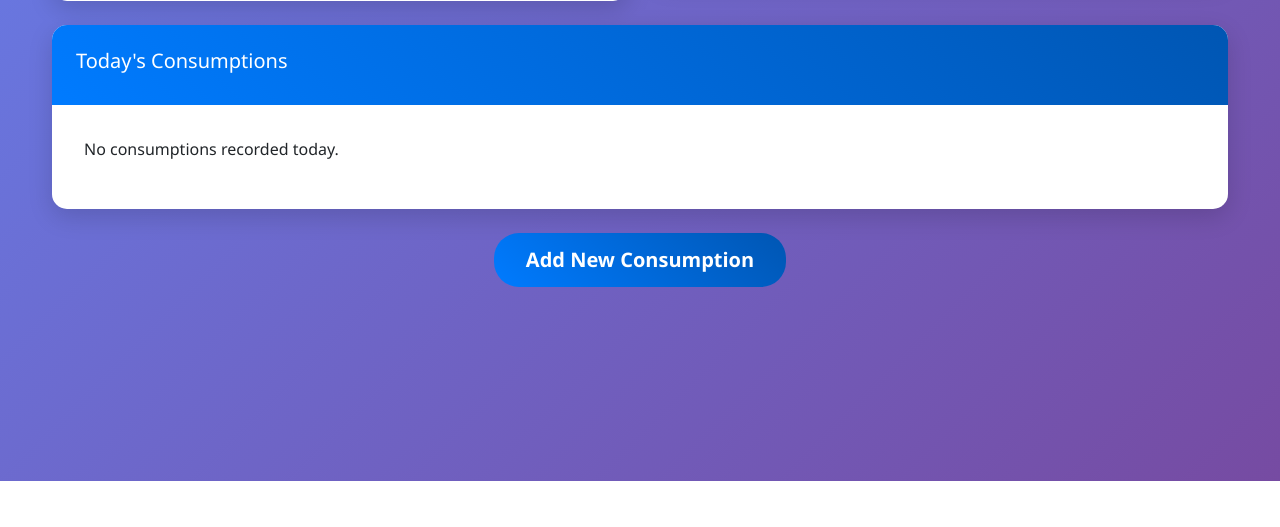
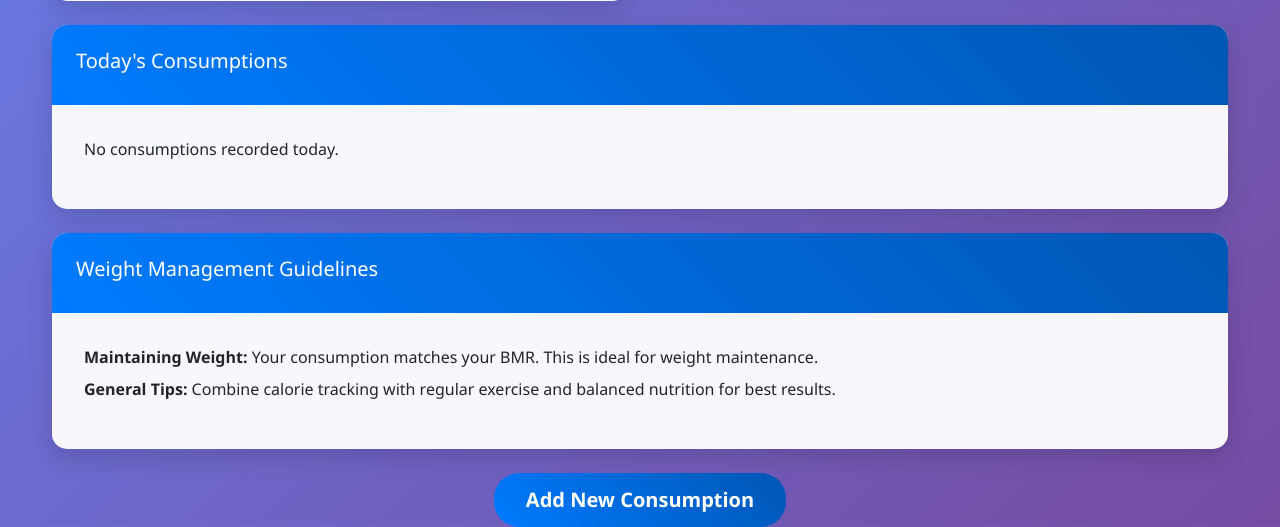
Before and after one commit to RabbiPrimon/Calorie-Counter, a Django app: page /dashboard/ in a window 1280 px wide. Shown: the part 319-846 px from the top of the page. Before the commit the page ends 800 px from the top, so only its background shows below. Run offline with Django 5.2, Linux system fonts and the light colour scheme; a user stored in the database is signed in; data that the repository does not hold is empty.

Commit message:
Bug solved

```diff
--- a/Rabbi_20_CalorieCounter/CalorieApp/views.py
+++ b/Rabbi_20_CalorieCounter/CalorieApp/views.py
@@ -1,8 +1,9 @@
 from django.shortcuts import render, redirect
-from django.contrib.auth import login, authenticate, logout
+from django.contrib.auth import login, logout, get_user_model
 from django.contrib.auth.decorators import login_required
 from django.contrib import messages
 from django.db import models
+from django.db.models import Q
 from .forms import UserRegisterForm, UserProfileForm, DailyConsumptionForm
 from .models import UserProfile, DailyConsumption
 from django.utils import timezone
@@ -12,6 +13,11 @@ def register(request):
     if request.method == 'POST':
         form = UserRegisterForm(request.POST)
         if form.is_valid():
+            email = form.cleaned_data.get('email')
+            User = get_user_model()
+            if User.objects.filter(email=email).exists():
+                messages.error(request, 'Email already exists. Please use a different email.')
+                return render(request, 'register.html', {'form': form})
             user = form.save()
             login(request, user)
             messages.success(request, f'Account created for {user.username}!')
@@ -22,9 +28,14 @@ def register(request):
 
 def login_view(request):
     if request.method == 'POST':
-        username = request.POST['username']
+        username_or_email = request.POST['username']
         password = request.POST['password']
-        user = authenticate(request, username=username, password=password)
+        User = get_user_model()
+        try:
+            user = User.objects.get(Q(username=username_or_email) | Q(email=username_or_email))
+            user = authenticate(request, username=user.username, password=password)
+        except User.DoesNotExist:
+            user = None
         if user is not None:
             login(request, user)
             return redirect('dashboard')
--- a/Rabbi_20_CalorieCounter/static/css/style.css
+++ b/Rabbi_20_CalorieCounter/static/css/style.css
@@ -2,6 +2,13 @@ body {
     background: linear-gradient(135deg, #667eea 0%, #764ba2 100%);
     min-height: 100vh;
     font-family: 'Segoe UI', Tahoma, Geneva, Verdana, sans-serif;
+    animation: gradientShift 15s ease infinite;
+}
+
+@keyframes gradientShift {
+    0% { background-position: 0% 50%; }
+    50% { background-position: 100% 50%; }
+    100% { background-position: 0% 50%; }
 }
 
 .navbar {
@@ -21,6 +28,8 @@ body {
     border-radius: 15px;
     overflow: hidden;
     transition: transform 0.3s ease, box-shadow 0.3s ease;
+    background: rgba(255, 255, 255, 0.95);
+    backdrop-filter: blur(10px);
 }
 
 .card:hover {
@@ -46,6 +55,23 @@ body {
     padding: 0.75rem 2rem;
     font-weight: bold;
     transition: all 0.3s ease;
+    position: relative;
+    overflow: hidden;
+}
+
+.btn-primary::before {
+    content: '';
+    position: absolute;
+    top: 0;
+    left: -100%;
+    width: 100%;
+    height: 100%;
+    background: linear-gradient(90deg, transparent, rgba(255, 255, 255, 0.2), transparent);
+    transition: left 0.5s;
+}
+
+.btn-primary:hover::before {
+    left: 100%;
 }
 
 .btn-primary:hover {
@@ -72,6 +98,7 @@ body {
 .table {
     border-radius: 10px;
     overflow: hidden;
+    background: rgba(255, 255, 255, 0.9);
 }
 
 .table th {
@@ -87,17 +114,20 @@ body {
 .alert {
     border-radius: 10px;
     border: none;
+    backdrop-filter: blur(5px);
 }
 
 .form-control {
     border-radius: 10px;
     border: 2px solid #ddd;
-    transition: border-color 0.3s ease;
+    transition: border-color 0.3s ease, box-shadow 0.3s ease;
+    background: rgba(255, 255, 255, 0.8);
 }
 
 .form-control:focus {
     border-color: #007bff;
     box-shadow: 0 0 0 0.2rem rgba(0, 123, 255, 0.25);
+    background: rgba(255, 255, 255, 1);
 }
 
 .container {
@@ -115,3 +145,35 @@ h2, h3, h5 {
 .text-success {
     color: #28a745 !important;
 }
+
+.list-unstyled li {
+    margin-bottom: 0.5rem;
+}
+
+@media (max-width: 768px) {
+    .card-body {
+        padding: 1rem;
+    }
+
+    .btn {
+        padding: 0.5rem 1rem;
+        font-size: 0.9rem;
+    }
+
+    .navbar-brand {
+        font-size: 1.2rem;
+    }
+}
+
+.fade-in {
+    animation: fadeIn 1s ease-in;
+}
+
+@keyframes fadeIn {
+    from { opacity: 0; transform: translateY(20px); }
+    to { opacity: 1; transform: translateY(0); }
+}
+
+.card {
+    animation: fadeIn 0.5s ease-in;
+}
--- a/Rabbi_20_CalorieCounter/templates/dashboard.html
+++ b/Rabbi_20_CalorieCounter/templates/dashboard.html
@@ -59,6 +59,30 @@
     </div>
 </div>
 <div class="row mt-4">
+    <div class="col-md-12">
+        <div class="card">
+            <div class="card-header">
+                <h5 class="card-title">Weight Management Guidelines</h5>
+            </div>
+            <div class="card-body">
+                <ul class="list-unstyled">
+                    {% if consumed_today < bmr %}
+                        <li><strong>Maintaining Weight:</strong> You're consuming fewer calories than your BMR. To maintain weight, aim to consume around {{ bmr }} calories daily.</li>
+                        {% if consumed_today < bmr|add:-500 %}
+                            <li><strong>Losing Weight:</strong> You're in a calorie deficit. Aim for 500 calories less than BMR ({{ bmr|add:-500 }}) for gradual weight loss.</li>
+                        {% endif %}
+                    {% elif consumed_today > bmr %}
+                        <li><strong>Gaining Weight:</strong> You're consuming more calories than your BMR. To gain weight, continue consuming above {{ bmr }} calories, but monitor for healthy gains.</li>
+                    {% else %}
+                        <li><strong>Maintaining Weight:</strong> Your consumption matches your BMR. This is ideal for weight maintenance.</li>
+                    {% endif %}
+                    <li><strong>General Tips:</strong> Combine calorie tracking with regular exercise and balanced nutrition for best results.</li>
+                </ul>
+            </div>
+        </div>
+    </div>
+</div>
+<div class="row mt-4">
     <div class="col-md-12 text-center">
         <a href="{% url 'add_consumption' %}" class="btn btn-primary btn-lg">Add New Consumption</a>
     </div>
--- a/Rabbi_20_CalorieCounter/templates/login.html
+++ b/Rabbi_20_CalorieCounter/templates/login.html
@@ -13,7 +13,7 @@
                 <form method="post">
                     {% csrf_token %}
                     <div class="mb-3">
-                        <label for="username" class="form-label">Username</label>
+                        <label for="username" class="form-label">Username or Email</label>
                         <input type="text" class="form-control" id="username" name="username" required>
                     </div>
                     <div class="mb-3">
```
Also changed, not shown: Rabbi_20_CalorieCounter/CalorieApp/models.py (+5 -5 lines), Rabbi_20_CalorieCounter/TODO.md (+14 -12 lines), Rabbi_20_CalorieCounter/CalorieApp/migrations/0002_alter_userprofile_age_alter_userprofile_gender_and_more.py (added), Rabbi_20_CalorieCounter/db.sqlite3.
